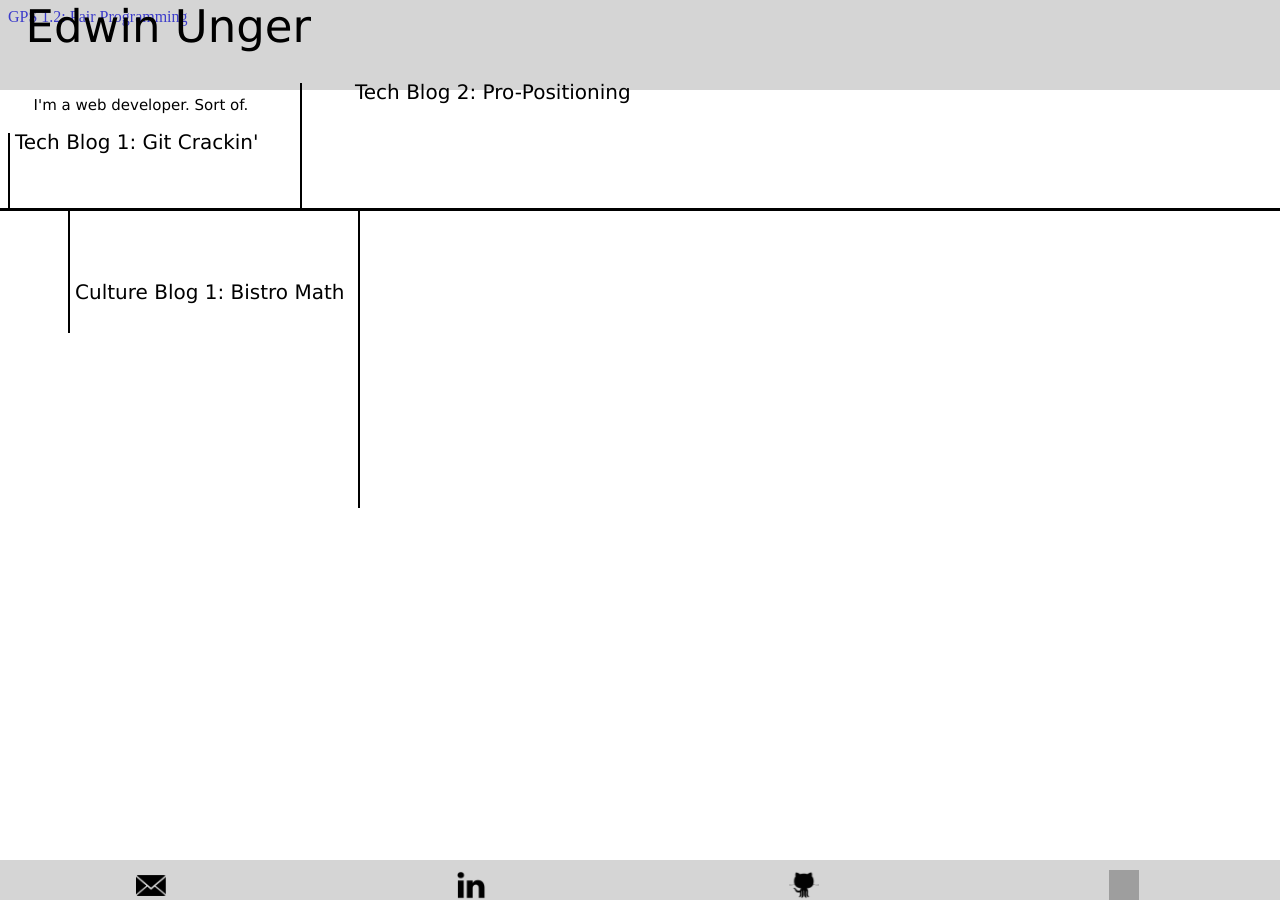
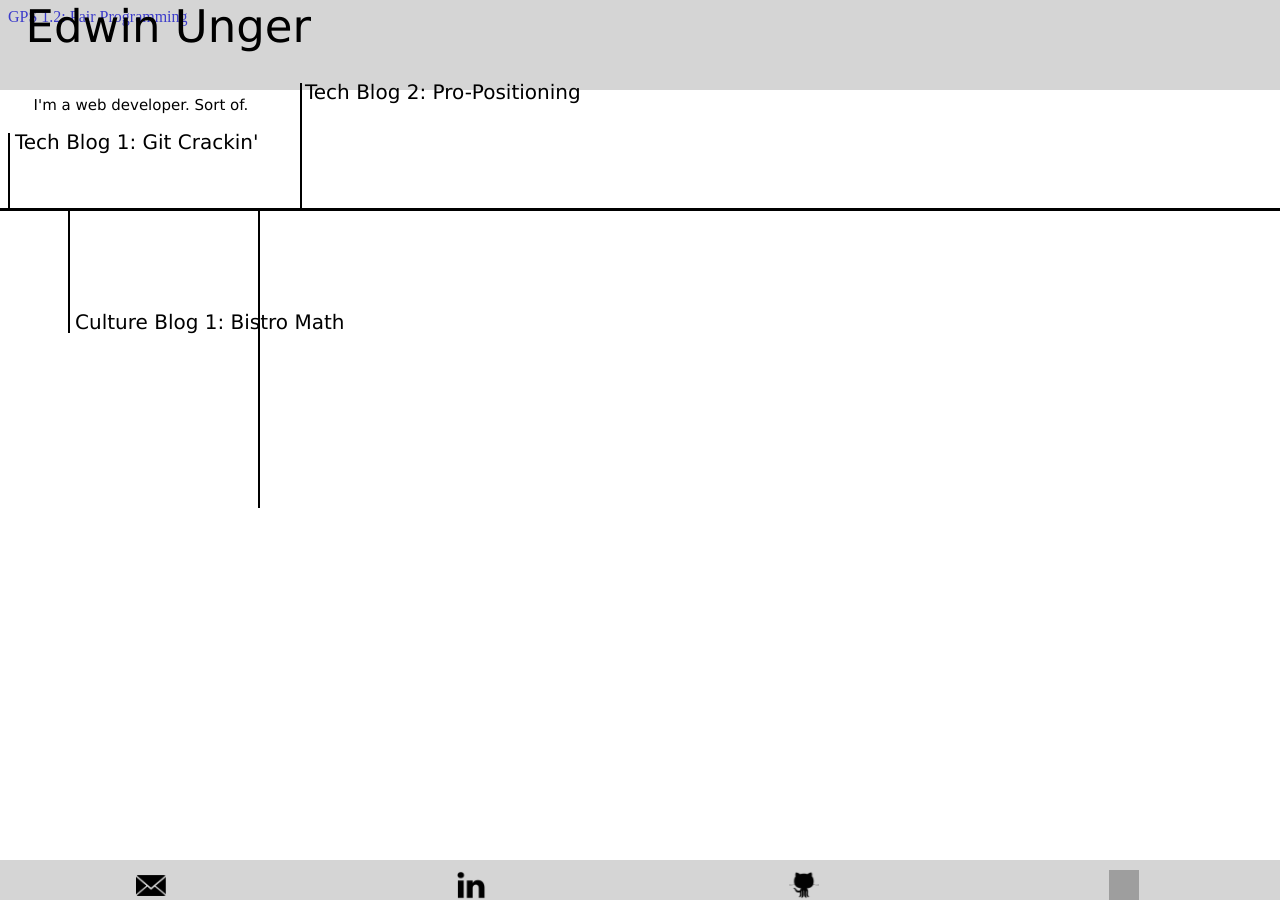
Before and after one commit to edwinunger/edwinunger.github.io, a Jekyll site: the page blog.html, which Jekyll copies as it is, in a window 1280 px wide. Built offline with Jekyll 4.4.1, drawn with Linux system fonts in a browser that asks for light colours; grey boxes are pictures that could not be loaded.

Commit message:
timeline fix

```diff
--- a/stylesheets/default.css
+++ b/stylesheets/default.css
@@ -146,7 +146,7 @@ a {
   font-size: 20px;
   font-family: Verdana;
   color: #000000;
-  top: 280px;
+  top: 310px;
   left: 75px;
   position: absolute;
   text-decoration: none;
@@ -167,7 +167,7 @@ a {
   font-family: Verdana;
   color: #000000;
   top: 80px;
-  left: 355px;
+  left: 305px;
   position: absolute;
   text-decoration: none;}
 
@@ -178,7 +178,7 @@ a {
   border: none;
   position: fixed;
   margin-top: 200px;
-  margin-left: 350px;
+  margin-left: 250px;
   margin-right: 0px;
 }
 
```
